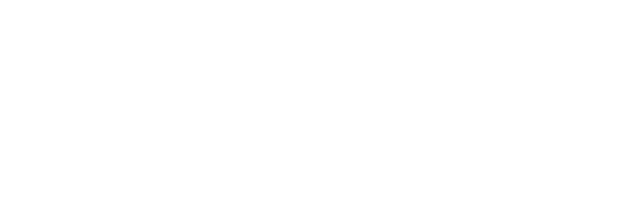
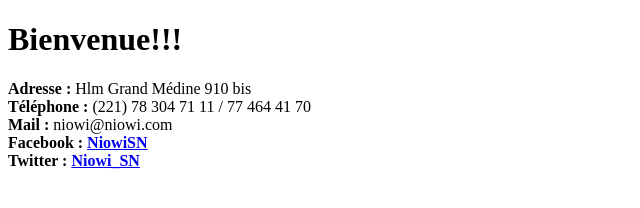
Before and after one commit to papysarr/R-f-rent-Digital, a plain HTML site: page Index.html in a window 1280 px wide. Shown: the whole page, without its empty margins (0-640 px from the left). Drawn offline with Linux system fonts and the light colour scheme.

Commit message:
texte réseaux sociaux

```diff
--- a/Index.html
+++ b/Index.html
@@ -4,11 +4,16 @@
         <meta charset="utf-8" />
         <title>Projet de git</title>
     </head>
-    <header>
-    </header>
-
 
     <body>
+        <h1>Bienvenue!!!</h1>
+        <p>
+            <strong>Adresse :</strong> Hlm Grand Médine 910 bis <br/>
+            <strong>Téléphone :</strong> (221) 78 304 71 11 / 77 464 41 70<br/>
+            <strong>Mail :</strong> niowi@niowi.com <br/>
+            <strong>Facebook :</strong> <a href="https://www.facebook.com/NiowiSN/"><strong>NiowiSN</strong></a> <br/>
+            <strong>Twitter :</strong> <a href="https://www.twitter.com/Niowi_SN"> <strong>Niowi_SN</strong></a>
 
+        </p>
     </body>
 </html>
```
